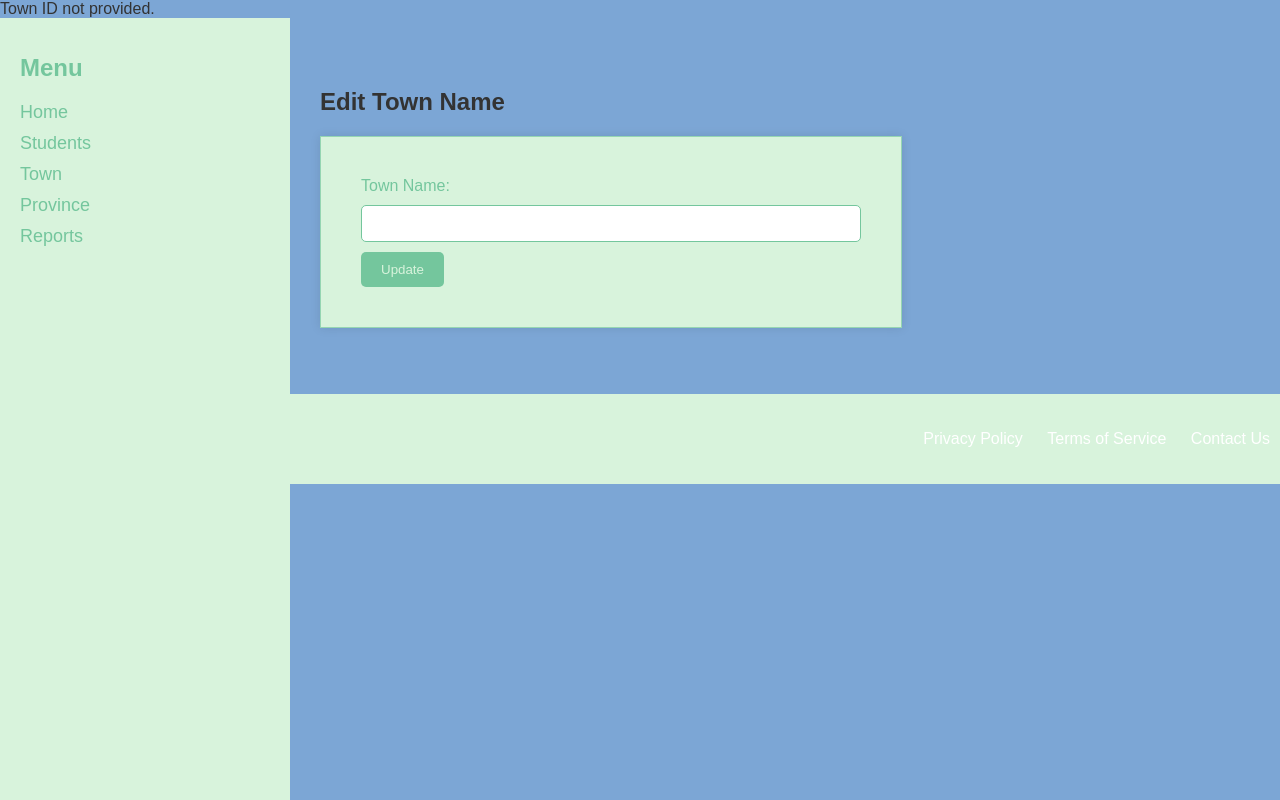
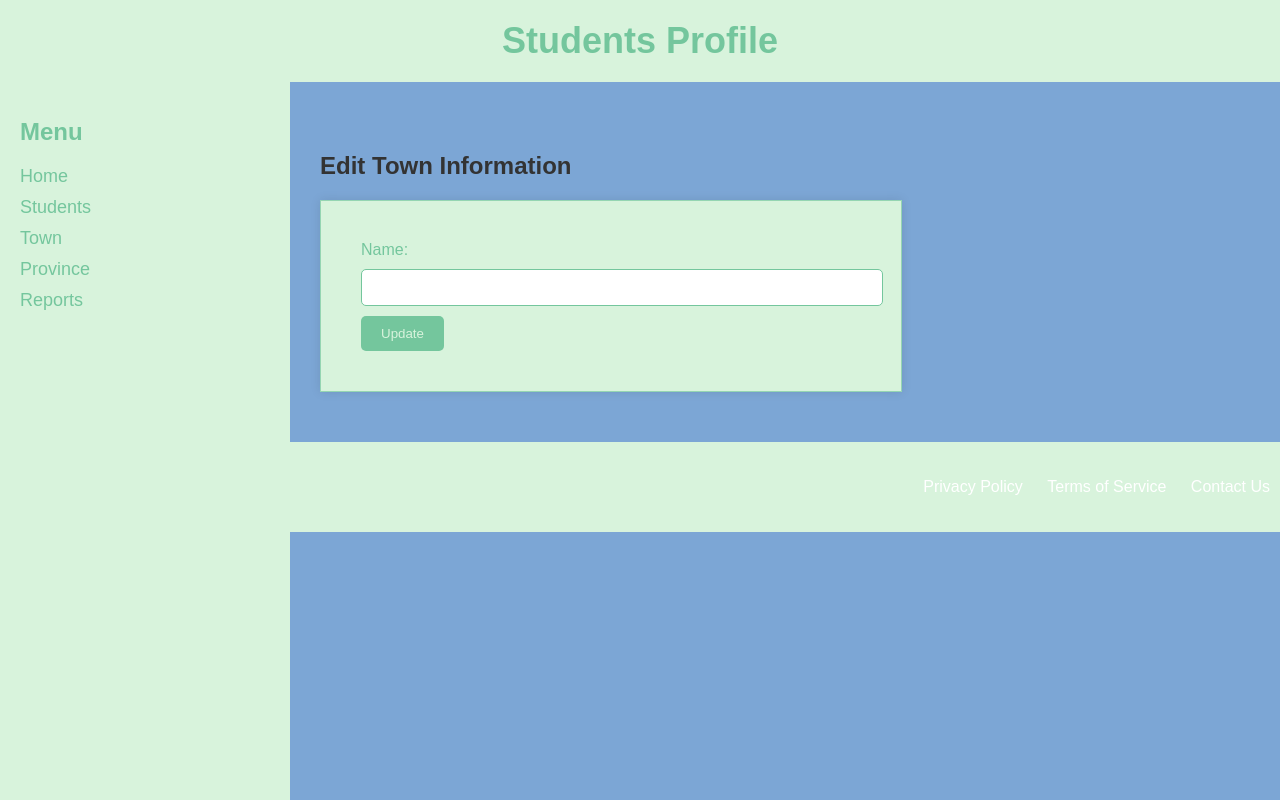
Before and after one commit to Deanx44/Coding-Session_02, a PHP site: page /views/town_edit.php in a window 1280 px wide. Run offline with PHP 8.4, Linux system fonts and the light colour scheme; the template is opened without the code that fills it, so the values that code supplies are empty.

Commit message:
Update town_edit.php

```diff
--- a/views/town_edit.php
+++ b/views/town_edit.php
@@ -1,20 +1,16 @@
 <?php
-include_once("../db.php"); // Include the Database class file
-include_once("../town_city.php"); // Include the Student class file
+include_once("../db.php");
+include_once("../town_city.php");
 
 if (isset($_GET['id'])) {
     $id = $_GET['id'];
 
-    // Fetch town data by ID from the database
+
     $db = new Database();
     $town_city = new TownCity($db);
-    $town_data = $town_city->read($id); // Implement the read method in the Town class
+    $town_city_Data = $town_city->read($id);
 
-    if (!$town_data) {
-        echo "Town not found.";
-    }
-} else {
-    echo "Town ID not provided.";
+
 }
 
 if ($_SERVER["REQUEST_METHOD"] == "POST") {
@@ -26,38 +22,39 @@ if ($_SERVER["REQUEST_METHOD"] == "POST") {
     $db = new Database();
     $town_city = new TownCity($db);
 
-    // Call the edit method to update the student data
+
     if ($town_city->update($id, $data)) {
         echo "Record updated successfully.";
-        header('Location: towns.view.php');
     } else {
         echo "Failed to update the record.";
     }
 }
 ?>
 <!DOCTYPE html>
-<html lang="en">
+<html>
 <head>
     <meta charset="UTF-8">
     <meta name="viewport" content="width=device-width, initial-scale=1.0">
     <link rel="stylesheet" type="text/css" href="../css/styles.css">
-    <title>Edit Town City</title>
+    <title>Edit Town</title>
 </head>
 <body>
-<!-- Include the header and navbar -->
-<?php include('../includes/navbar.php'); ?>
 
-<div class="content">
-    <h2>Edit Town Name</h2>
-    <form action="#" method="post" name="form_edit">
-        <input type="hidden" name="id" value="<?php echo $town_data['id']; ?>"/>
+    <?php include('../templates/header.html'); ?>
+    <?php include('../includes/navbar.php'); ?>
 
-        <label for="name">Town Name:</label>
-        <input type="text" name="name" id="name" value="<?php echo $town_data['name']; ?>"/>
+    <div class="content">
+    <h2>Edit Town Information</h2>
+    <form action="" method="post">
+        <input type="hidden" name="id" value="<?php echo $town_city_Data['id']; ?>">
+
+
+        <label for="town_city">Name: </label>
+        <input type="text" name="name" id="name" value="<?php echo $town_city_Data['name']; ?>">
 
         <input type="submit" value="Update">
     </form>
-</div>
-<?php include('../templates/footer.html'); ?>
+    </div>
+    <?php include('../templates/footer.html'); ?>
 </body>
 </html>
```
